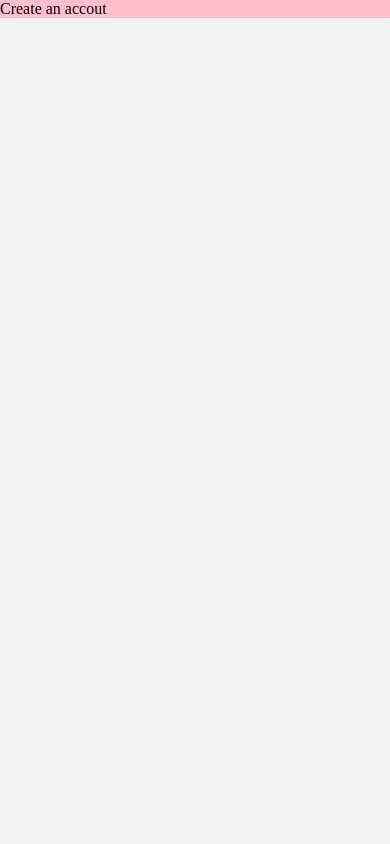
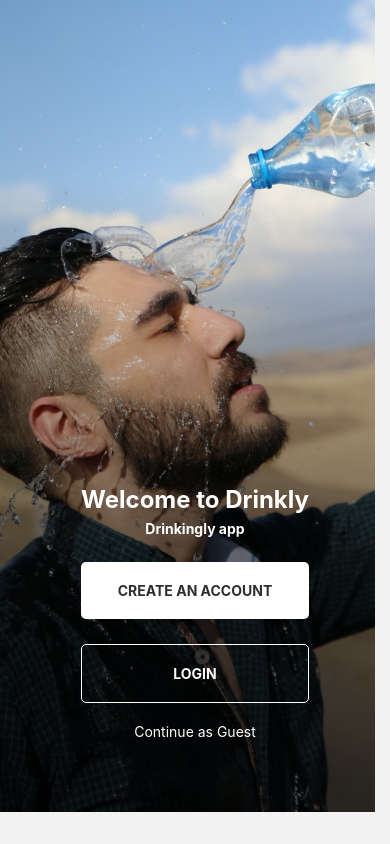
Before and after one commit to vuduynhiennn/drinkly-mobile, a React Native app: screen /Authencation in a window 390 px wide. Built offline with nearby package versions, Linux system fonts and the light colour scheme.

Commit message:
feat: completed authencation

```diff
--- a/screens/authencation/authencation.tsx
+++ b/screens/authencation/authencation.tsx
@@ -1,18 +1,58 @@
-import { StyleSheet, TouchableOpacity, View } from "react-native"
+import { ImageBackground, StyleSheet, Text, TouchableOpacity, View } from "react-native"
 import { SafeAreaView } from "react-native-safe-area-context"
-import { Text } from "react-native-svg"
-import { bg_pink, flex1, uppercase } from "../../styles/customStyle"
+import { bg_5DCCFC, bg_FFFFFF, bg_pink, center, color_2E2E2E, color_FFFFFF, flex1, fs14, fs24, fw700, justify_bw, mbt60, pAbs, px20, py20, r20, radius5, t40, text_center, uppercase } from "../../styles/customStyle"
 
 const Authencation = (): JSX.Element => {
 
     return (
-        <SafeAreaView>
-            <View style={[bg_pink, flex1]}>
-                <TouchableOpacity>
-                    <Text> Create an accout</Text>
-                </TouchableOpacity>
-            </View>
-        </SafeAreaView>
+        <View style={flex1}
+        >
+            <ImageBackground
+                source={require("../../assets/images/background.png")}
+                resizeMode="cover"
+                style={{flex: 1}}
+            >
+
+            <ImageBackground
+                    source={require("../../assets/images/gradient.png")}
+                    resizeMode="cover"
+                    style={[flex1, justify_bw, center]}
+                >
+
+                <View style={{paddingTop: 400}}>
+                    <Text style={[fw700, fs24, color_FFFFFF, text_center, {paddingHorizontal: 10}]}>Welcome to Drinkly</Text>
+                    <Text style={[fw700, fs14, color_FFFFFF, text_center, {paddingBottom: 25, paddingTop: 6, paddingHorizontal: 10}]}>Drinkingly app</Text>
+
+
+                    <View style={{paddingHorizontal: 10}}>
+                        <TouchableOpacity
+                            style={[bg_FFFFFF, py20, center, radius5, {marginBottom: 25}]}
+                        >
+                            <Text style={[fw700, uppercase, color_2E2E2E]}>
+                                Create an account
+                            </Text>
+                        </TouchableOpacity>
+
+                        <TouchableOpacity
+                            style={[py20, center, radius5, {borderColor: "#FFFFFF", borderWidth: 1}, {marginBottom: 20}]}
+                        >
+                            <Text style={[fw700, uppercase, color_FFFFFF,]}>Login</Text>
+                        </TouchableOpacity>
+
+                        <TouchableOpacity
+                            style={{paddingBottom: 20}}
+                        >
+                            <Text style={[color_FFFFFF, text_center]}>Continue as Guest</Text>
+                        </TouchableOpacity>
+                    </View>
+                </View>
+
+
+            </ImageBackground>
+
+            </ImageBackground>
+
+        </View>
     )
 }
 
--- a/screens/onboarding/onboarding.tsx
+++ b/screens/onboarding/onboarding.tsx
@@ -64,19 +64,19 @@ const Onboarding = ({ navigation }: any) => {
     return (
         <SafeAreaView style={[flex1, justify_bw, px20]}>
 
-            <TouchableOpacity style={[pAbs, t40, r20]}
+            <TouchableOpacity style={[pAbs, t40, r20, {flex: 1}]}
                 onPress={() => handleNext("back")}
             >
                 {ArrowLeftView}
             </TouchableOpacity>
 
-            <View style={[mt120, mbt60]}
+            <View style={[mt120, mbt60, {flex: 3}]}
             >
 
                 {svgComponent}
             </View>
 
-            <View style={[mt_120]}>
+            <View style={[mt_120, {flex: 2}]}>
                 <Text style={[fs24, color_625D5D, fw700, text_center]}
                 >
                     {title}
--- a/styles/GlobalStyle.tsx
+++ b/styles/GlobalStyle.tsx
@@ -15,6 +15,9 @@ const globalStyle= StyleSheet.create({
     color_FFFFFF: {
         color: "#FFFFFF"
     },
+    color_2E2E2E: {
+        color: "#2E2E2E"
+    },
 
     // for background
     bg_5DCCFC: {
@@ -22,6 +25,9 @@ const globalStyle= StyleSheet.create({
     },
     bg_pink: {
         backgroundColor: "pink"
+    },
+    bg_FFFFFF: {
+        backgroundColor: "#FFFFFF"
     },
 
     // for font weight
--- a/styles/customStyle.tsx
+++ b/styles/customStyle.tsx
@@ -32,5 +32,7 @@ export const {
     t40,
     r20,
     mt60,
-    mt120
+    mt120,
+    bg_FFFFFF,
+    color_2E2E2E
 }  = globalStyle
```
Also changed, not shown: assets/images/background.png (added), assets/images/gradient.png (added).
